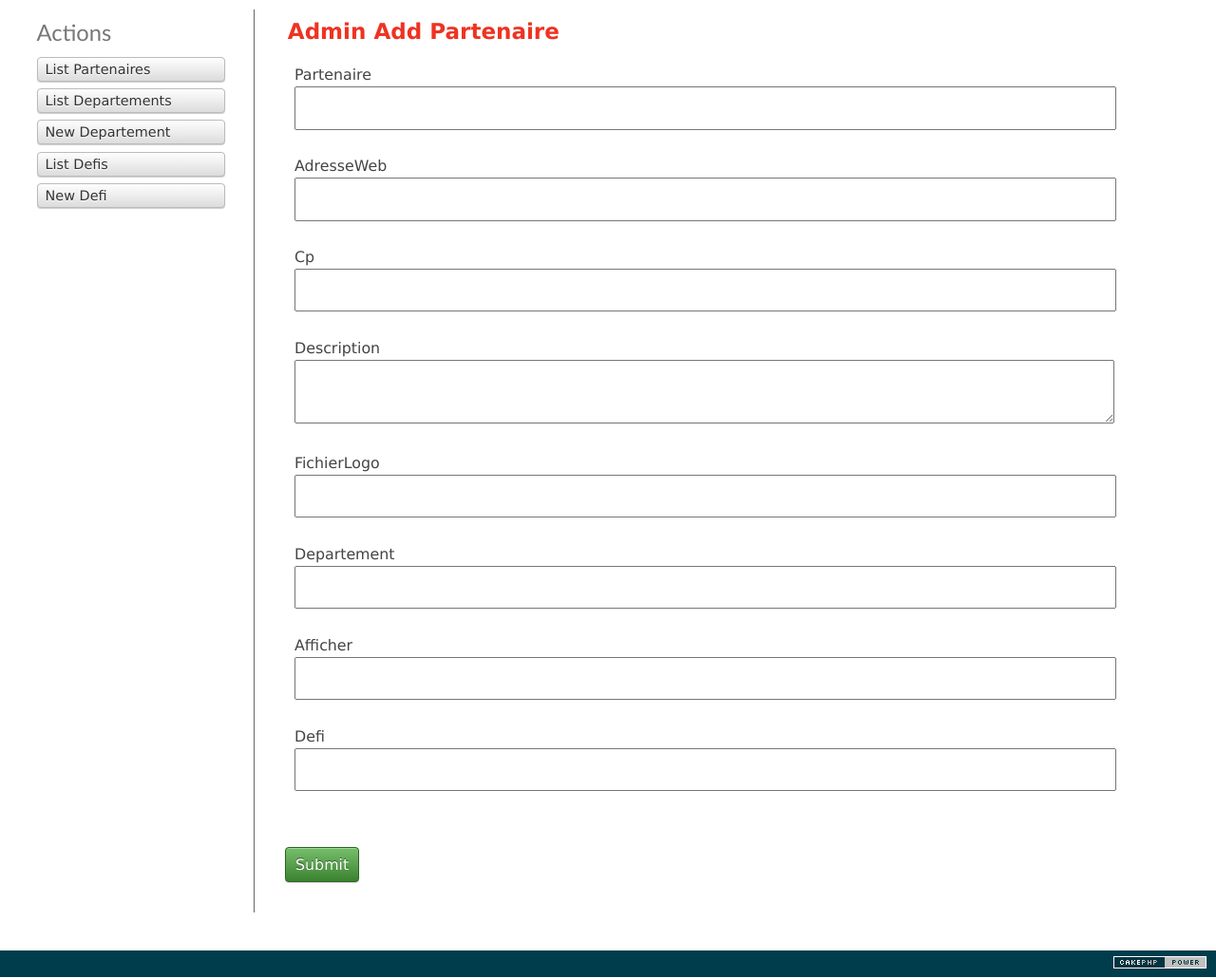
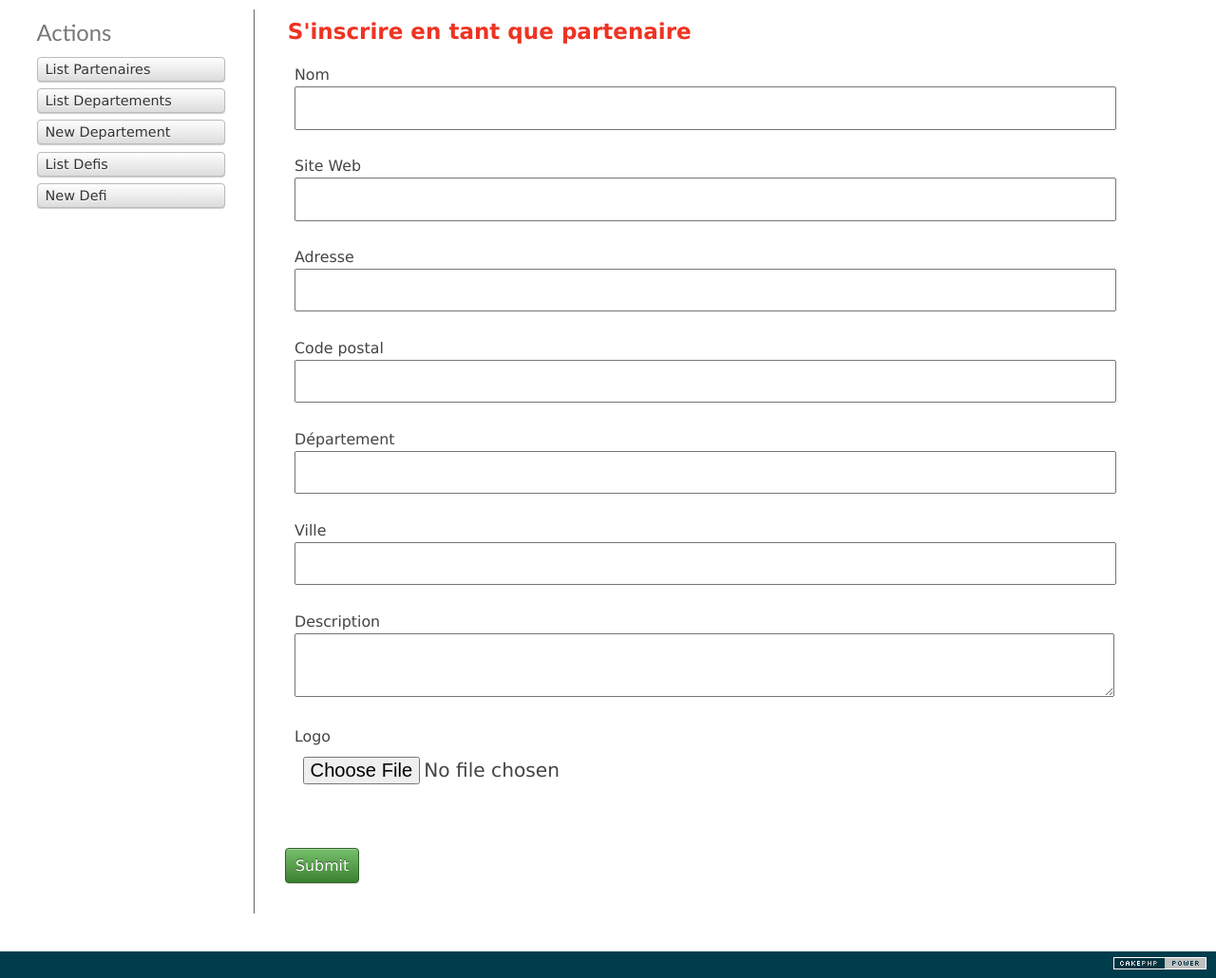
Before and after one commit to westerly/tuc, a CakePHP app: the page made by app/View/Partenaires/admin_add.ctp in a window 1280 px wide. Shown: the part 47-1077 px from the top of the page at 95% size. Run offline with PHP 8.4 and a stand-in for CakePHP, Linux system fonts and the light colour scheme; the template is opened without the code that fills it, so the values that code supplies are empty; form fields are guessed from the names that the template uses; some libraries are stand-ins or nearby versions.

Commit message:
Gestion de l'upload dans l'espace admin.

```diff
--- a/app/View/Partenaires/admin_add.ctp
+++ b/app/View/Partenaires/admin_add.ctp
@@ -1,20 +1,37 @@
-<div class="partenaires form">
-<?php echo $this->Form->create('Partenaire'); ?>
-	<fieldset>
-		<legend><?php echo __('Admin Add Partenaire'); ?></legend>
-	<?php
-		echo $this->Form->input('partenaire');
-		echo $this->Form->input('adresseWeb');
-		echo $this->Form->input('cp');
-		echo $this->Form->input('description');
-		echo $this->Form->input('fichierLogo');
-		echo $this->Form->input('departement_id');
-		echo $this->Form->input('afficher');
-		echo $this->Form->input('Defi');
-	?>
-	</fieldset>
-<?php echo $this->Form->end(__('Submit')); ?>
-</div>
+<?php
+
+if(isset($message)){
+
+	// $message contient le message de confirmation envoyé par le controller
+	echo $message;
+
+}else{
+
+
+	echo'<div class="partenaires form">';
+	echo $this->Form->create('Partenaire', array('type' => 'file'));
+
+		echo'<fieldset>';
+			echo"<legend> S'inscrire en tant que partenaire </legend>";
+
+			echo $this->Form->input('partenaire', array('label' => 'Nom'));
+			echo $this->Form->input('adresseWeb', array('label' => 'Site Web'));
+			echo $this->Form->input('adresse', array('label' => 'Adresse'));
+			echo $this->Form->input('cp', array('label' => 'Code postal'));
+			echo $this->Form->input('departement_id', array('label' => 'Département'));
+			echo $this->Form->input('ville', array('label' => 'Ville'));
+			echo $this->Form->input('description', array('label' => 'Description'));
+			echo $this->Form->input('new_fichierLogo', array('label' => 'Logo', 'type' => 'file'));
+
+		echo'</fieldset>';
+	echo $this->Form->end(__('Submit'));
+
+	echo '</div>';
+}
+
+
+?>
+
 <div class="actions">
 	<h3><?php echo __('Actions'); ?></h3>
 	<ul>
```
Also changed, not shown: app/Controller/PartenairesController.php (+45 -5 lines), app/Model/Partenaire.php (+4 -4 lines).
